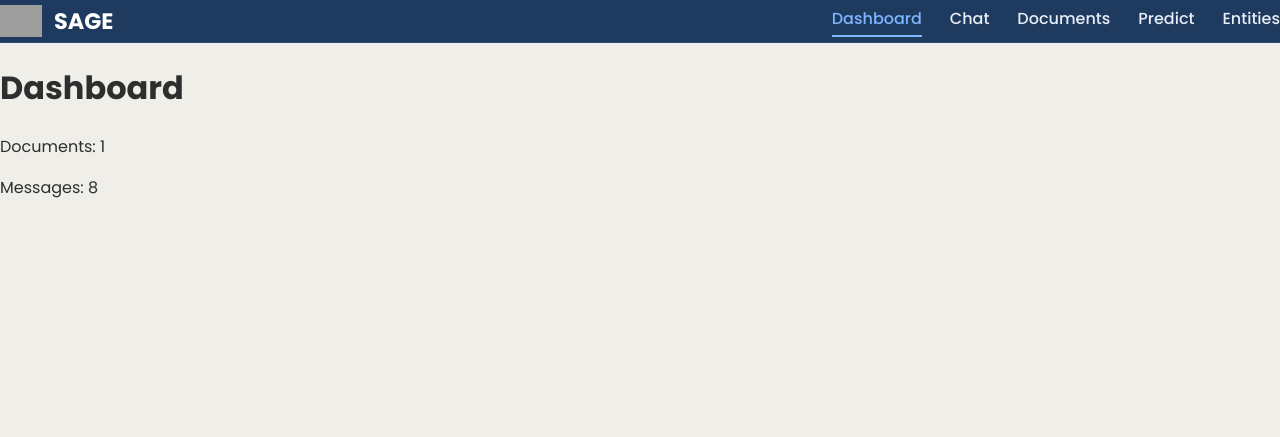
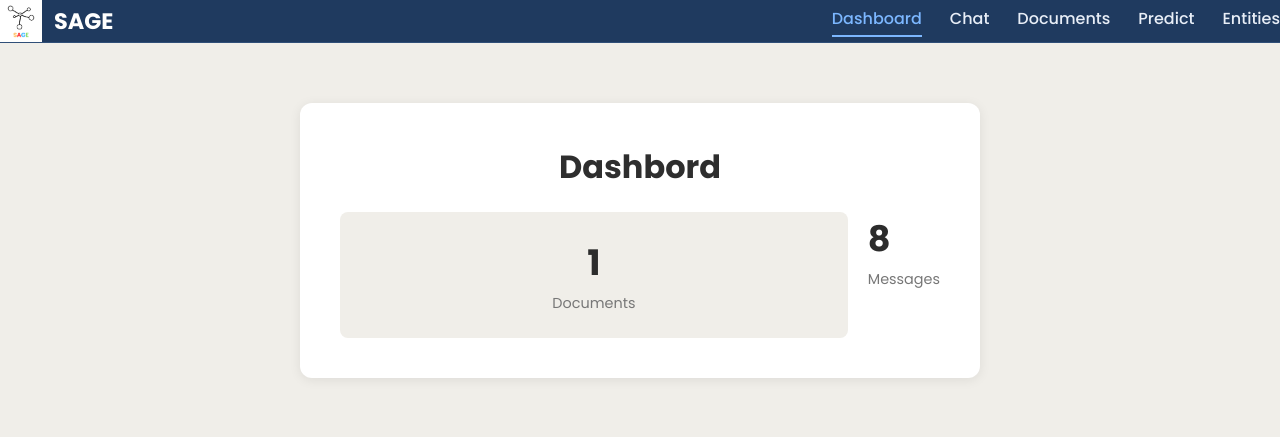
Before and after one commit to Pranjali-3/SAGE--Smart-Asset-Graph-Engine, a Flask app: page / in a window 1280 px wide. Shown: the top 437 px of the page. Run offline with Flask 3, Linux system fonts and the light colour scheme; grey boxes are pictures that could not be loaded.

Commit message:
update templates

```diff
--- a/website/static/css/main.css
+++ b/website/static/css/main.css
@@ -52,3 +52,213 @@ body, html {
     height:42px;
     object-fit:contain;
 }
+
+.page-container {
+    display: flex;
+    justify-content: center;
+    padding: 60px 20px;
+}
+
+.card {
+    background-color: #ffffff;
+    border-radius: 12px;
+    box-shadow: 0 2px 12px rgba(0, 0, 0, 0.08);
+    padding: 40px;
+    width: 100%;
+    max-width: 600px;
+}
+
+.card h1 {
+    margin-top: 0;
+    text-align: center;
+}
+
+.chat-form {
+    display: flex;
+    gap: 10px;
+    margin-bottom: 20px;
+}
+
+.chat-form input[type="text"] {
+    flex: 1;
+    padding: 10px 14px;
+    border: 1px solid #ddd;
+    border-radius: 6px;
+    font-size: 1rem;
+}
+
+.chat-form button {
+    padding: 10px 20px;
+    border: none;
+    border-radius: 6px;
+    background-color: #2c2c2c;
+    color: white;
+    cursor: pointer;
+    font-size: 1rem;
+}
+
+.chat-form button:hover {
+    background-color: #444;
+}
+
+.result-item {
+    padding: 14px;
+    border: 1px solid #eee;
+    border-radius: 8px;
+    margin-bottom: 10px;
+}
+
+.error {
+    color: #b00020;
+}
+
+.upload-form {
+    display: flex;
+    gap: 10px;
+    align-items: center;
+    margin-bottom: 24px;
+    padding-bottom: 20px;
+    border-bottom: 1px solid #eee;
+}
+
+.upload-form button {
+    padding: 8px 20px;
+    border: none;
+    border-radius: 6px;
+    background-color: #2c2c2c;
+    color: white;
+    cursor: pointer;
+}
+
+.upload-form button:hover {
+    background-color: #444;
+}
+
+.doc-table {
+    width: 100%;
+    border-collapse: collapse;
+}
+
+.doc-table th {
+    text-align: left;
+    padding: 10px 12px;
+    border-bottom: 2px solid #eee;
+    color: #555;
+    font-size: 0.9rem;
+}
+
+.doc-table td {
+    padding: 12px;
+    border-bottom: 1px solid #f0f0f0;
+}
+
+.status-badge {
+    padding: 3px 10px;
+    border-radius: 12px;
+    font-size: 0.8rem;
+    text-transform: capitalize;
+}
+
+.status-pending {
+    background-color: #fff3cd;
+    color: #856404;
+}
+
+.status-ingested {
+    background-color: #d4edda;
+    color: #155724;
+}
+
+.status-failed {
+    background-color: #f8d7da;
+    color: #721c24;
+}
+
+/* Dashboard stat boxes */
+.stats-grid {
+    display: flex;
+    gap: 20px;
+    margin-top: 20px;
+}
+
+.stat-box {
+    flex: 1;
+    background-color: #F0EEE9;
+    border-radius: 8px;
+    padding: 24px;
+    text-align: center;
+}
+
+.stat-number {
+    font-size: 2.2rem;
+    font-weight: bold;
+    color: #2c2c2c;
+}
+
+.stat-label {
+    color: #777;
+    font-size: 0.9rem;
+    margin-top: 4px;
+}
+
+.predict-form {
+    display: flex;
+    gap: 10px;
+    margin-bottom: 24px;
+}
+
+.predict-form input {
+    flex: 1;
+    padding: 10px 14px;
+    border: 1px solid #ddd;
+    border-radius: 6px;
+    font-size: 1rem;
+}
+
+.predict-form button {
+    padding: 10px 20px;
+    border: none;
+    border-radius: 6px;
+    background-color: #2c2c2c;
+    color: white;
+    cursor: pointer;
+}
+
+.predict-form button:hover {
+    background-color: #444;
+}
+
+.predict-result {
+    padding-top: 20px;
+    border-top: 1px solid #eee;
+}
+
+.result-row {
+    display: flex;
+    justify-content: space-between;
+    padding: 10px 0;
+    border-bottom: 1px solid #f5f5f5;
+}
+
+.result-label {
+    color: #777;
+}
+
+.result-value {
+    font-weight: 600;
+}
+
+.status-healthy {
+    background-color: #d4edda;
+    color: #155724;
+}
+
+.status-warning {
+    background-color: #fff3cd;
+    color: #856404;
+}
+
+.status-critical {
+    background-color: #f8d7da;
+    color: #721c24;
+}
--- a/website/templates/chat.html
+++ b/website/templates/chat.html
@@ -1,5 +1,7 @@
 {% extends 'base.html' %}
 {% block body %}
+<div class="page-container">
+    <div class="card">div>
         <h1>Ask SAGE</h1>
 
         <form method="POST">
@@ -10,7 +12,7 @@
         {% if answer %}
             {% if answer.success %}
                 {% for result in answer.results %}
-        <div>
+                    <div class="result-item">
                         <p>{{ result.chunk }}</p>
                         <small>Score: {{ result.final_score }}</small>
                     </div>
@@ -19,4 +21,6 @@
                 <p>Error: {{ answer.error }}</p>
             {% endif %}
         {% endif %}
+    </div>
+</div>
 {% endblock %}
--- a/website/templates/dashboard.html
+++ b/website/templates/dashboard.html
@@ -1,6 +1,18 @@
 {% extends 'base.html' %}
 {% block body %}
-<h1>Dashboard</h1>
-<p>Documents: {{ stats.documents }}</p>
-<p>Messages: {{ stats.messages }}</p>
+<div class="page-container">
+    <div class="card">
+        <h1>Dashbord</h1>
+        <div class="stats-grid">
+            <div class="stat-box">
+                <div class="stat-number">{{ stats.documents }}</div>
+                <div class="stat-label">Documents</div>
+            </div>
+            <div class="'stat-box">
+                <div class="stat-number">{{ stats.messages }}</div>
+                <div class="stat-label">Messages</div>
+            </div>
+        </div>
+    </div>
+</div>
 {% endblock %}
```
Also changed, not shown: website/templates/documents.html (+8 -4 lines), website/templates/entities.html (+19 -9 lines), website/templates/predict.html (+15 -8 lines), website/static/images/sage_logo.png (renamed from website/static/images/sage_logo.png.png). Lines whose indentation alone changed are shown as unchanged.
